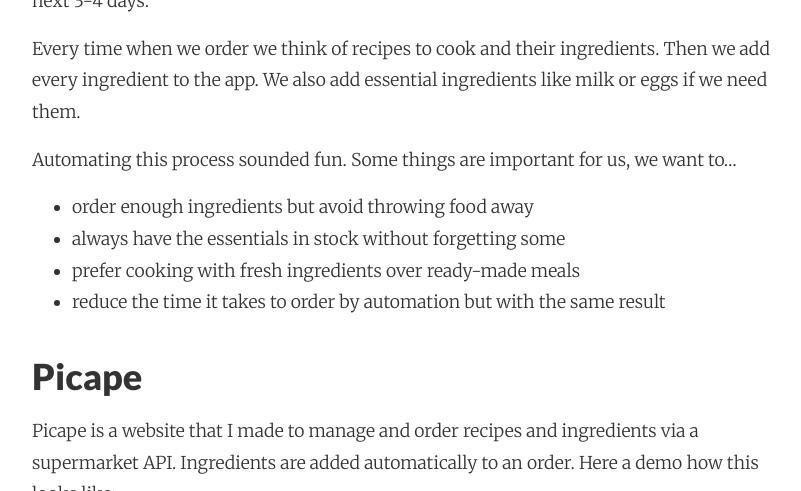
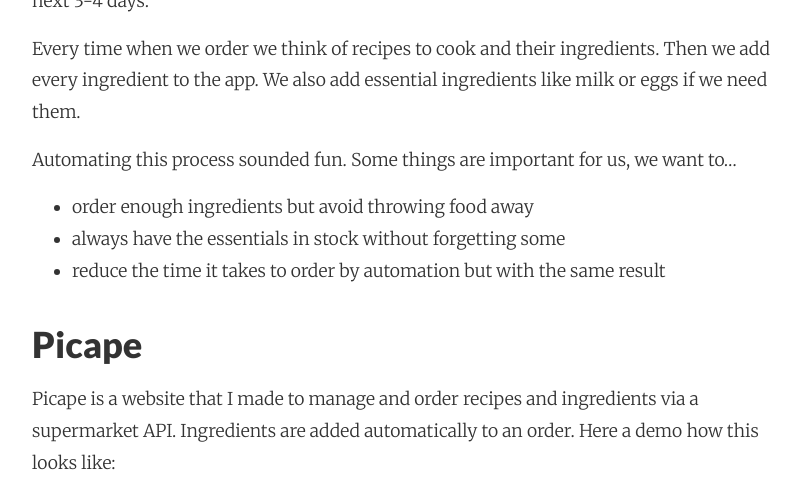
Before and after one commit to adri/adri.github.io, a Jekyll site: the page built from _posts/2017-09-27-learning-elixir-second-side-project-part1.md, in a window 1280 px wide and 900 px high, scrolled down 1350 px, cut to the strip 0-491 px from the top of the window. Shown: the whole strip, without its empty margins (224-1025 px from the left). Built offline with Jekyll 4.4.1, drawn with Linux system fonts in a browser that asks for light colours; nearby versions of some CDN libraries; comment, search, counter and statistics services are not loaded.

Commit message:
Autocommit from wiki

```diff
--- a/_posts/2017-09-27-learning-elixir-second-side-project-part1.md
+++ b/_posts/2017-09-27-learning-elixir-second-side-project-part1.md
@@ -25,7 +25,6 @@
 Automating this process sounded fun. Some things are important for us, we want to...
 * order enough ingredients but avoid throwing food away
 * always have the essentials in stock without forgetting some
-* prefer cooking with fresh ingredients over ready-made meals
 * reduce the time it takes to order by automation but with the same result
 
 ### Picape
```
